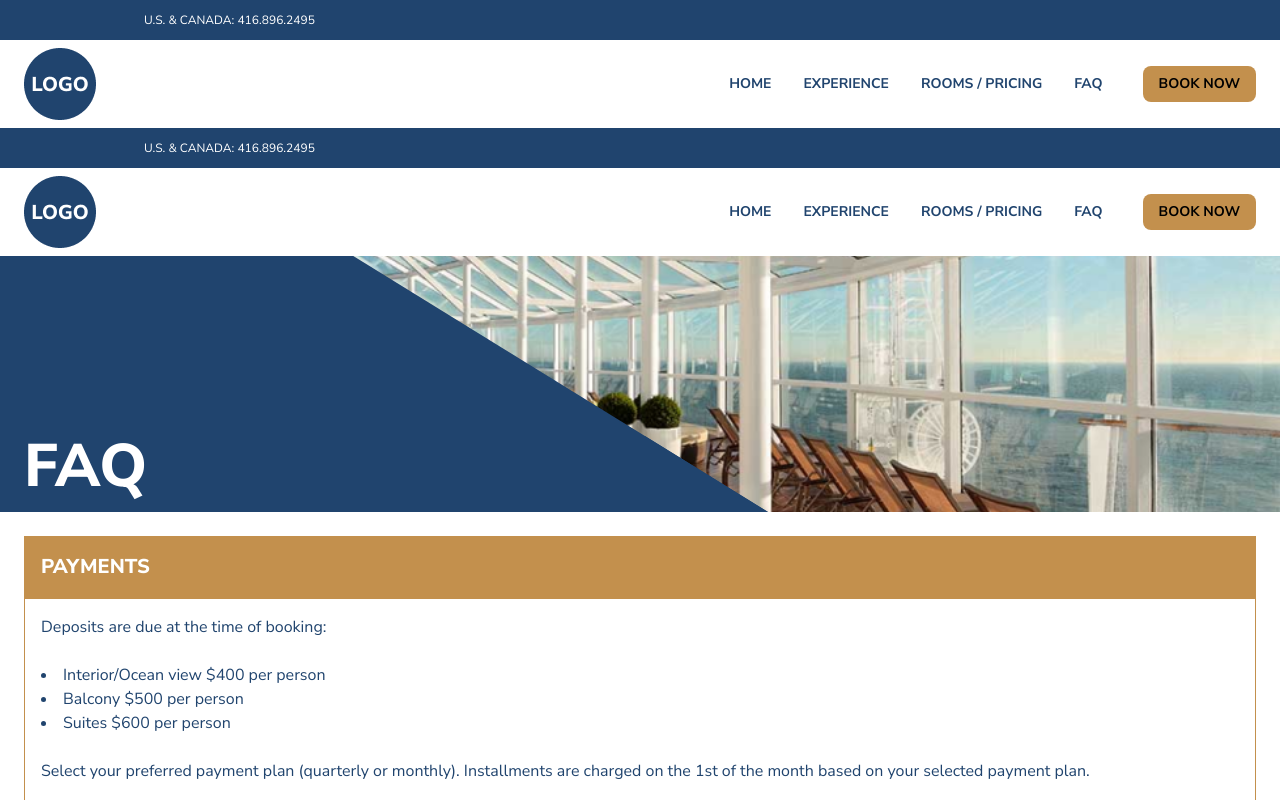
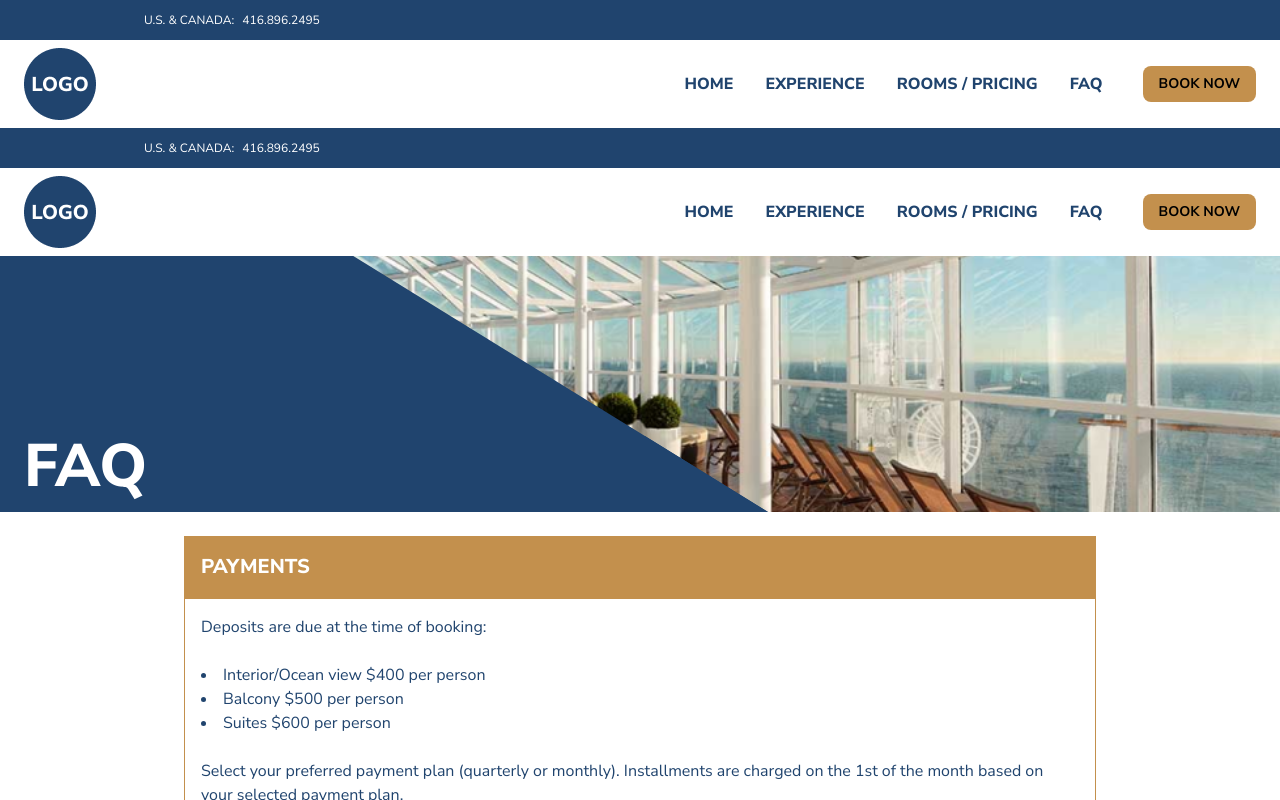
Before and after one commit to jjcxdev/sots, a Next.js app: page /faq in a window 1280 px wide. Shown: the top 800 px of the page. Built offline with nearby package versions, Linux system fonts and the light colour scheme.

Commit message:
phone numbers and nav

```diff
--- a/package.json
+++ b/package.json
@@ -19,6 +19,7 @@
     "postcss": "8.4.28",
     "react": "18.2.0",
     "react-dom": "18.2.0",
+    "react-icons": "^4.10.1",
     "tailwindcss": "3.3.3",
     "typescript": "5.1.6"
   }
--- a/src/app/components/cta.tsx
+++ b/src/app/components/cta.tsx
@@ -3,7 +3,10 @@ export default function Call() {
     <>
       <div className="font-nunito bg-custom-blue">
         <div className="hidden sm:flex sm:items-center sm:pl-36 h-10 w-full text-xs">
-          U.S. & CANADA: 416.896.2495
+          U.S. & CANADA:{" "}
+          <a href="tel:416.896.2495" className="ml-2">
+            416.896.2495
+          </a>
         </div>
       </div>
     </>
--- a/src/app/components/faqcard.tsx
+++ b/src/app/components/faqcard.tsx
@@ -6,7 +6,7 @@ type CardProps = {
 function Card({ title, children }: CardProps) {
   return (
     <div className="py-6">
-      <div className="w-full px-6 flex m-auto flex-col justify-center">
+      <div className="w-full md:w-3/4 px-6 flex m-auto flex-col justify-center">
         <div className="bg-custom-gold p-4 uppercase font-extrabold text-xl border border-custom-gold">
           {title}
         </div>
--- a/src/app/components/navbar.tsx
+++ b/src/app/components/navbar.tsx
@@ -3,6 +3,7 @@
 import Image from "next/image";
 import { useState } from "react";
 import Link from "next/link";
+import { FaPhone } from "react-icons/fa";
 
 function Navbar() {
   const [isOpen, setIsOpen] = useState(false);
@@ -10,6 +11,7 @@ function Navbar() {
   return (
     <div className="flex py-2 px-6 items-center bg-white justify-between flex-wrap md:flex-nowrap">
       <div className="flex items-center mr-14 flex-shrink-0 text-white">
+        <Link href="/">
           <Image
             src="/logo.png"
             width="72"
@@ -17,6 +19,7 @@ function Navbar() {
             className=""
             alt="Seminar On The Seas Logo"
           />
+        </Link>
       </div>
       <button
         type="button"
@@ -42,22 +45,29 @@ function Navbar() {
         </button>
       </div>
       <div
-        className={`w-full flex flex-col bg-white pr-6 text-custom-blue flex-grow ${
+        className={`w-full flex flex-col bg-white md:pr-6 text-custom-blue flex-grow ${
           isOpen ? "block" : "hidden" // Handles the toggle state for small screens
         } md:flex`}>
-        <div className="text-sm uppercase font-bold flex flex-col md:flex-row justify-end">
-          <Link href="/" className="block py-4 md:px-4 text-white-200">
+        <div className="text-base uppercase font-extrabold flex flex-col md:flex-row md:items-center justify-end">
+          <Link href="/" className="block py-2 md:px-4 text-white-200">
             Home
           </Link>
-          <Link href="/course" className="block py-4 md:px-4 text-white-200">
+          <Link href="/course" className="block py-2 md:px-4 text-white-200">
             Experience
           </Link>
-          <Link href="/rooms" className="block py-4 md:px-4 text-white-200">
+          <Link href="/rooms" className="block py-2 md:px-4 text-white-200">
             Rooms / Pricing
           </Link>
-          <Link href="/faq" className="block py-4 md:px-4 text-white-200">
+          <Link href="/faq" className="block py-2 md:px-4 text-white-200">
             FAQ
           </Link>
+          <div className="flex flex-col items-center justify-center md:hidden">
+            <div>U.S. & CANADA</div>
+            <div className="bg-custom-blue w-full text-white py-2 flex justify-center">
+              <FaPhone className="mr-2" />
+              <a href="tel:416.896.2495">416.896.2495</a>
+            </div>
+          </div>
         </div>
         <div></div>
       </div>
```
Also changed, not shown: 1 other file (tests, documents, lock files or other folders). Lines whose indentation alone changed are shown as unchanged.
